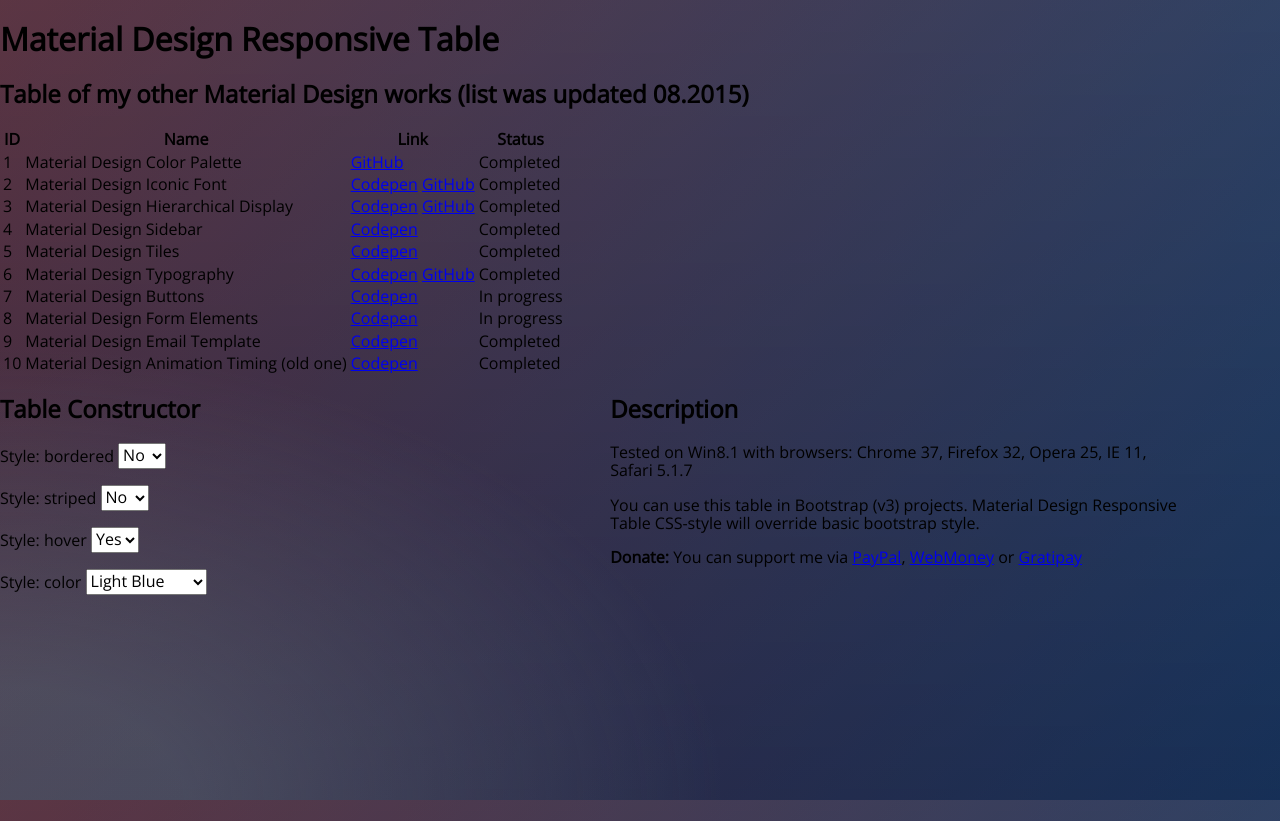
After one commit to TwitrTraffic/Backend, a Flask app: template templates/showRouteTweets.html in a window 1280 px wide. The commit adds this page. Run offline with Flask 2, Linux system fonts and the light colour scheme; the template is opened without the code that fills it, so the values that code supplies are empty; some libraries are stand-ins or nearby versions.

```diff
--- a/main.py
+++ b/main.py
@@ -52,6 +52,25 @@ def loadDb():
 	getTwitterFeed()
 	return render_template('home.html')
 
+@app.route("/login", methods = ['POST'])
+def login():
+    if request.method == 'POST':
+        src = str(request.form['src'])
+        dest = str(request.form['dest'])
+        srcLat = str(request.form['srcLat'])
+        srcLng = str(request.form['srcLng'])
+        destLat = str(request.form['destLat'])
+        destLng = str(request.form['destLng'])
+
+        print src
+        print dest
+        print srcLat
+        print srcLng
+        print destLat
+        print destLng
+
+
+        return render_template("showRouteTweets.html")
 
 
 #---------------------API Section-----------------------------------------------------------------------------------
--- /dev/null
+++ b/templates/showRouteTweets.html
@@ -0,0 +1,353 @@
+<!DOCTYPE html>
+<html>
+
+<head>
+  <meta charset="UTF-8">
+  <title>TwitrTraffic</title>
+
+
+  <link rel="stylesheet" href="css/normalize.css">
+
+
+  <style>
+    /* NOTE: The styles were added inline because Prefixfree needs access to your styles and they must be inlined if they are on local disk! */
+
+    @import url(http://fonts.googleapis.com/css?family=Open+Sans);
+    .btn {
+      display: inline-block;
+      *display: inline;
+      *zoom: 1;
+      padding: 4px 10px 4px;
+      margin-bottom: 0;
+      font-size: 13px;
+      line-height: 18px;
+      color: #333333;
+      text-align: center;
+      text-shadow: 0 1px 1px rgba(255, 255, 255, 0.75);
+      vertical-align: middle;
+      background-color: #f5f5f5;
+      background-image: -moz-linear-gradient(top, #ffffff, #e6e6e6);
+      background-image: -ms-linear-gradient(top, #ffffff, #e6e6e6);
+      background-image: -webkit-gradient(linear, 0 0, 0 100%, from(#ffffff), to(#e6e6e6));
+      background-image: -webkit-linear-gradient(top, #ffffff, #e6e6e6);
+      background-image: -o-linear-gradient(top, #ffffff, #e6e6e6);
+      background-image: linear-gradient(top, #ffffff, #e6e6e6);
+      background-repeat: repeat-x;
+      filter: progid: dximagetransform.microsoft.gradient(startColorstr=#ffffff, endColorstr=#e6e6e6, GradientType=0);
+      border-color: #e6e6e6 #e6e6e6 #e6e6e6;
+      border-color: rgba(0, 0, 0, 0.1) rgba(0, 0, 0, 0.1) rgba(0, 0, 0, 0.25);
+      border: 1px solid #e6e6e6;
+      -webkit-border-radius: 4px;
+      -moz-border-radius: 4px;
+      border-radius: 4px;
+      -webkit-box-shadow: inset 0 1px 0 rgba(255, 255, 255, 0.2), 0 1px 2px rgba(0, 0, 0, 0.05);
+      -moz-box-shadow: inset 0 1px 0 rgba(255, 255, 255, 0.2), 0 1px 2px rgba(0, 0, 0, 0.05);
+      box-shadow: inset 0 1px 0 rgba(255, 255, 255, 0.2), 0 1px 2px rgba(0, 0, 0, 0.05);
+      cursor: pointer;
+      *margin-left: .3em;
+    }
+
+    .btn:hover,
+    .btn:active,
+    .btn.active,
+    .btn.disabled,
+    .btn[disabled] {
+      background-color: #e6e6e6;
+    }
+
+    .btn-large {
+      padding: 9px 14px;
+      font-size: 15px;
+      line-height: normal;
+      -webkit-border-radius: 5px;
+      -moz-border-radius: 5px;
+      border-radius: 5px;
+    }
+
+    .btn:hover {
+      color: #333333;
+      text-decoration: none;
+      background-color: #e6e6e6;
+      background-position: 0 -15px;
+      -webkit-transition: background-position 0.1s linear;
+      -moz-transition: background-position 0.1s linear;
+      -ms-transition: background-position 0.1s linear;
+      -o-transition: background-position 0.1s linear;
+      transition: background-position 0.1s linear;
+    }
+
+    .btn-primary,
+    .btn-primary:hover {
+      text-shadow: 0 -1px 0 rgba(0, 0, 0, 0.25);
+      color: #ffffff;
+    }
+
+    .btn-primary.active {
+      color: rgba(255, 255, 255, 0.75);
+    }
+
+    .btn-primary {
+      background-color: #4a77d4;
+      background-image: -moz-linear-gradient(top, #6eb6de, #4a77d4);
+      background-image: -ms-linear-gradient(top, #6eb6de, #4a77d4);
+      background-image: -webkit-gradient(linear, 0 0, 0 100%, from(#6eb6de), to(#4a77d4));
+      background-image: -webkit-linear-gradient(top, #6eb6de, #4a77d4);
+      background-image: -o-linear-gradient(top, #6eb6de, #4a77d4);
+      background-image: linear-gradient(top, #6eb6de, #4a77d4);
+      background-repeat: repeat-x;
+      filter: progid: dximagetransform.microsoft.gradient(startColorstr=#6eb6de, endColorstr=#4a77d4, GradientType=0);
+      border: 1px solid #3762bc;
+      text-shadow: 1px 1px 1px rgba(0, 0, 0, 0.4);
+      box-shadow: inset 0 1px 0 rgba(255, 255, 255, 0.2), 0 1px 2px rgba(0, 0, 0, 0.5);
+    }
+
+    .btn-primary:hover,
+    .btn-primary:active,
+    .btn-primary.active,
+    .btn-primary.disabled,
+    .btn-primary[disabled] {
+      filter: none;
+      background-color: #4a77d4;
+    }
+
+    .btn-block {
+      width: 100%;
+      display: block;
+    }
+
+    * {
+      -webkit-box-sizing: border-box;
+      -moz-box-sizing: border-box;
+      -ms-box-sizing: border-box;
+      -o-box-sizing: border-box;
+      box-sizing: border-box;
+    }
+
+    html {
+      width: 100%;
+      height: 100%;
+      overflow: hidden;
+    }
+
+    body {
+      width: 100%;
+      height: 100%;
+      font-family: 'Open Sans', sans-serif;
+      background: #092756;
+      background: -moz-radial-gradient(0% 100%, ellipse cover, rgba(104, 128, 138, .4) 10%, rgba(138, 114, 76, 0) 40%), -moz-linear-gradient(top, rgba(57, 173, 219, .25) 0%, rgba(42, 60, 87, .4) 100%), -moz-linear-gradient(-45deg, #670d10 0%, #092756 100%);
+      background: -webkit-radial-gradient(0% 100%, ellipse cover, rgba(104, 128, 138, .4) 10%, rgba(138, 114, 76, 0) 40%), -webkit-linear-gradient(top, rgba(57, 173, 219, .25) 0%, rgba(42, 60, 87, .4) 100%), -webkit-linear-gradient(-45deg, #670d10 0%, #092756 100%);
+      background: -o-radial-gradient(0% 100%, ellipse cover, rgba(104, 128, 138, .4) 10%, rgba(138, 114, 76, 0) 40%), -o-linear-gradient(top, rgba(57, 173, 219, .25) 0%, rgba(42, 60, 87, .4) 100%), -o-linear-gradient(-45deg, #670d10 0%, #092756 100%);
+      background: -ms-radial-gradient(0% 100%, ellipse cover, rgba(104, 128, 138, .4) 10%, rgba(138, 114, 76, 0) 40%), -ms-linear-gradient(top, rgba(57, 173, 219, .25) 0%, rgba(42, 60, 87, .4) 100%), -ms-linear-gradient(-45deg, #670d10 0%, #092756 100%);
+      background: -webkit-radial-gradient(0% 100%, ellipse cover, rgba(104, 128, 138, .4) 10%, rgba(138, 114, 76, 0) 40%), linear-gradient(to bottom, rgba(57, 173, 219, .25) 0%, rgba(42, 60, 87, .4) 100%), linear-gradient(135deg, #670d10 0%, #092756 100%);
+      filter: progid: DXImageTransform.Microsoft.gradient( startColorstr='#3E1D6D', endColorstr='#092756', GradientType=1);
+    }
+
+    .login {
+      position: absolute;
+      top: 50%;
+      left: 50%;
+      margin: -150px 0 0 -150px;
+      width: 300px;
+      height: 300px;
+    }
+
+    .login h1 {
+      color: #fff;
+      text-shadow: 0 0 10px rgba(0, 0, 0, 0.3);
+      letter-spacing: 1px;
+      text-align: center;
+    }
+
+    input {
+      width: 100%;
+      margin-bottom: 10px;
+      background: rgba(0, 0, 0, 0.3);
+      border: none;
+      outline: none;
+      padding: 10px;
+      font-size: 13px;
+      color: #fff;
+      text-shadow: 1px 1px 1px rgba(0, 0, 0, 0.3);
+      border: 1px solid rgba(0, 0, 0, 0.3);
+      border-radius: 4px;
+      box-shadow: inset 0 -5px 45px rgba(100, 100, 100, 0.2), 0 1px 1px rgba(255, 255, 255, 0.2);
+      -webkit-transition: box-shadow .5s ease;
+      -moz-transition: box-shadow .5s ease;
+      -o-transition: box-shadow .5s ease;
+      -ms-transition: box-shadow .5s ease;
+      transition: box-shadow .5s ease;
+    }
+
+    input:focus {
+      box-shadow: inset 0 -5px 45px rgba(100, 100, 100, 0.4), 0 1px 1px rgba(255, 255, 255, 0.2);
+    }
+  </style>
+
+
+  <script src="js/prefixfree.min.js"></script>
+
+
+</head>
+
+<body>
+  <div id="demo">
+    <h1>Material Design Responsive Table</h1>
+    <h2>Table of my other Material Design works (list was updated 08.2015)</h2>
+
+    <!-- Responsive table starts here -->
+    <!-- For correct display on small screens you must add 'data-title' to each 'td' in your table -->
+    <div class="table-responsive-vertical shadow-z-1">
+      <!-- Table starts here -->
+      <table id="table" class="table table-hover table-mc-light-blue">
+        <thead>
+          <tr>
+            <th>ID</th>
+            <th>Name</th>
+            <th>Link</th>
+            <th>Status</th>
+          </tr>
+        </thead>
+        <tbody>
+          <tr>
+            <td data-title="ID">1</td>
+            <td data-title="Name">Material Design Color Palette</td>
+            <td data-title="Link">
+              <a href="https://github.com/zavoloklom/material-design-color-palette" target="_blank">GitHub</a>
+            </td>
+            <td data-title="Status">Completed</td>
+          </tr>
+          <tr>
+            <td data-title="ID">2</td>
+            <td data-title="Name">Material Design Iconic Font</td>
+            <td data-title="Link">
+              <a href="http://codepen.io/zavoloklom/pen/uqCsB" target="_blank">Codepen</a>
+              <a href="https://github.com/zavoloklom/material-design-iconic-font" target="_blank">GitHub</a>
+            </td>
+            <td data-title="Status">Completed</td>
+          </tr>
+          <tr>
+            <td data-title="ID">3</td>
+            <td data-title="Name">Material Design Hierarchical Display</td>
+            <td data-title="Link">
+              <a href="http://codepen.io/zavoloklom/pen/eNaEBM" target="_blank">Codepen</a>
+              <a href="https://github.com/zavoloklom/material-design-hierarchical-display" target="_blank">GitHub</a>
+            </td>
+            <td data-title="Status">Completed</td>
+          </tr>
+          <tr>
+            <td data-title="ID">4</td>
+            <td data-title="Name">Material Design Sidebar</td>
+            <td data-title="Link"><a href="http://codepen.io/zavoloklom/pen/dIgco" target="_blank">Codepen</a></td>
+            <td data-title="Status">Completed</td>
+          </tr>
+          <tr>
+            <td data-title="ID">5</td>
+            <td data-title="Name">Material Design Tiles</td>
+            <td data-title="Link">
+              <a href="http://codepen.io/zavoloklom/pen/wtApI" target="_blank">Codepen</a>
+            </td>
+            <td data-title="Status">Completed</td>
+          </tr>
+          <tr>
+            <td data-title="ID">6</td>
+            <td data-title="Name">Material Design Typography</td>
+            <td data-title="Link">
+              <a href="http://codepen.io/zavoloklom/pen/IkaFL" target="_blank">Codepen</a>
+              <a href="https://github.com/zavoloklom/material-design-typography" target="_blank">GitHub</a>
+            </td>
+            <td data-title="Status">Completed</td>
+          </tr>
+          <tr>
+            <td data-title="ID">7</td>
+            <td data-title="Name">Material Design Buttons</td>
+            <td data-title="Link">
+              <a href="http://codepen.io/zavoloklom/pen/Gubja" target="_blank">Codepen</a>
+            </td>
+            <td data-title="Status">In progress</td>
+          </tr>
+          <tr>
+            <td data-title="ID">8</td>
+            <td data-title="Name">Material Design Form Elements</td>
+            <td data-title="Link">
+              <a href="http://codepen.io/zavoloklom/pen/yaozl" target="_blank">Codepen</a>
+            </td>
+            <td data-title="Status">In progress</td>
+          </tr>
+          <tr>
+            <td data-title="ID">9</td>
+            <td data-title="Name">Material Design Email Template</td>
+            <td data-title="Link">
+              <a href="http://codepen.io/zavoloklom/pen/qEVqzx" target="_blank">Codepen</a>
+            </td>
+            <td data-title="Status">Completed</td>
+          </tr>
+          <tr>
+            <td data-title="ID">10</td>
+            <td data-title="Name">Material Design Animation Timing (old one)</td>
+            <td data-title="Link">
+              <a href="http://codepen.io/zavoloklom/pen/Jbrho" target="_blank">Codepen</a>
+            </td>
+            <td data-title="Status">Completed</td>
+          </tr>
+        </tbody>
+      </table>
+    </div>
+
+    <!-- Table Constructor change table classes, you don't need it in your project -->
+    <div style="width: 45%; display: inline-block; vertical-align: top">
+      <h2>Table Constructor</h2>
+      <p>
+        <label for="table-bordered">Style: bordered</label>
+        <select id="table-bordered" name="table-bordered">
+          <option selected value="">No</option>
+          <option value="table-bordered">Yes</option>
+        </select>
+      </p>
+      <p>
+        <label for="table-striped">Style: striped</label>
+        <select id="table-striped" name="table-striped">
+          <option selected value="">No</option>
+          <option value="table-striped">Yes</option>
+        </select>
+      </p>
+      <p>
+        <label for="table-hover">Style: hover</label>
+        <select id="table-hover" name="table-hover">
+          <option value="">No</option>
+          <option selected value="table-hover">Yes</option>
+        </select>
+      </p>
+      <p>
+        <label for="table-color">Style: color</label>
+        <select id="table-color" name="table-color">
+          <option value="">Default</option>
+          <option value="table-mc-red">Red</option>
+          <option value="table-mc-pink">Pink</option>
+          <option value="table-mc-purple">Purple</option>
+          <option value="table-mc-deep-purple">Deep Purple</option>
+          <option value="table-mc-indigo">Indigo</option>
+          <option value="table-mc-blue">Blue</option>
+          <option selected value="table-mc-light-blue">Light Blue</option>
+          <option value="table-mc-cyan">Cyan</option>
+          <option value="table-mc-teal">Teal</option>
+          <option value="table-mc-green">Green</option>
+          <option value="table-mc-light-green">Light Green</option>
+          <option value="table-mc-lime">Lime</option>
+          <option value="table-mc-yellow">Yellow</option>
+          <option value="table-mc-amber">Amber</option>
+          <option value="table-mc-orange">Orange</option>
+          <option value="table-mc-deep-orange">Deep Orange</option>
+        </select>
+      </p>
+    </div>
+    <div style="width: 45%; display: inline-block; vertical-align: top; margin-left: 30px;">
+      <h2>Description</h2>
+      <p>Tested on Win8.1 with browsers: Chrome 37, Firefox 32, Opera 25, IE 11, Safari 5.1.7</p>
+      <p>You can use this table in Bootstrap (v3) projects. Material Design Responsive Table CSS-style will override basic bootstrap style.</p>
+      <p class="mdt-subhead-2"><strong>Donate:</strong> You can support me via <a class="paypal" href="https://www.paypal.com/cgi-bin/webscr?cmd=_donations&amp;business=s%2ekupletsky%40gmail%2ecom&amp;lc=US&amp;item_name=Material%20Design%20Responsive%20Table&amp;currency_code=USD&amp;bn=PP%2dDonationsBF%3abtn_donateCC_LG%2egif%3aNonHosted">PayPal</a>, <a class="webmoney" href="https://funding.webmoney.ru/material-design-iconic-font/donate">WebMoney</a> or <a class="gratipay" href="http://gratipay.com/zavoloklom/" target="_blank">Gratipay</a></p>
+    </div>
+  </div>
+
+</body>
+
+</html>
```
Also changed, not shown: templates/home.html (+94 -6 lines).
